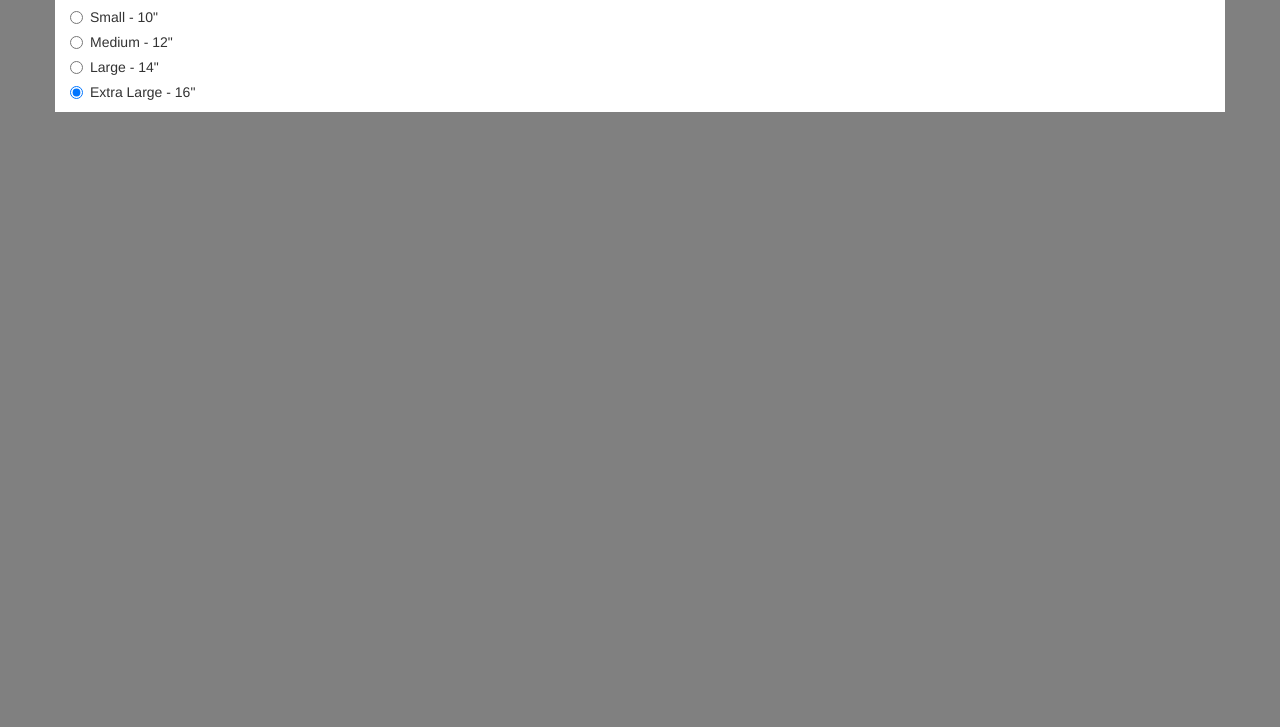
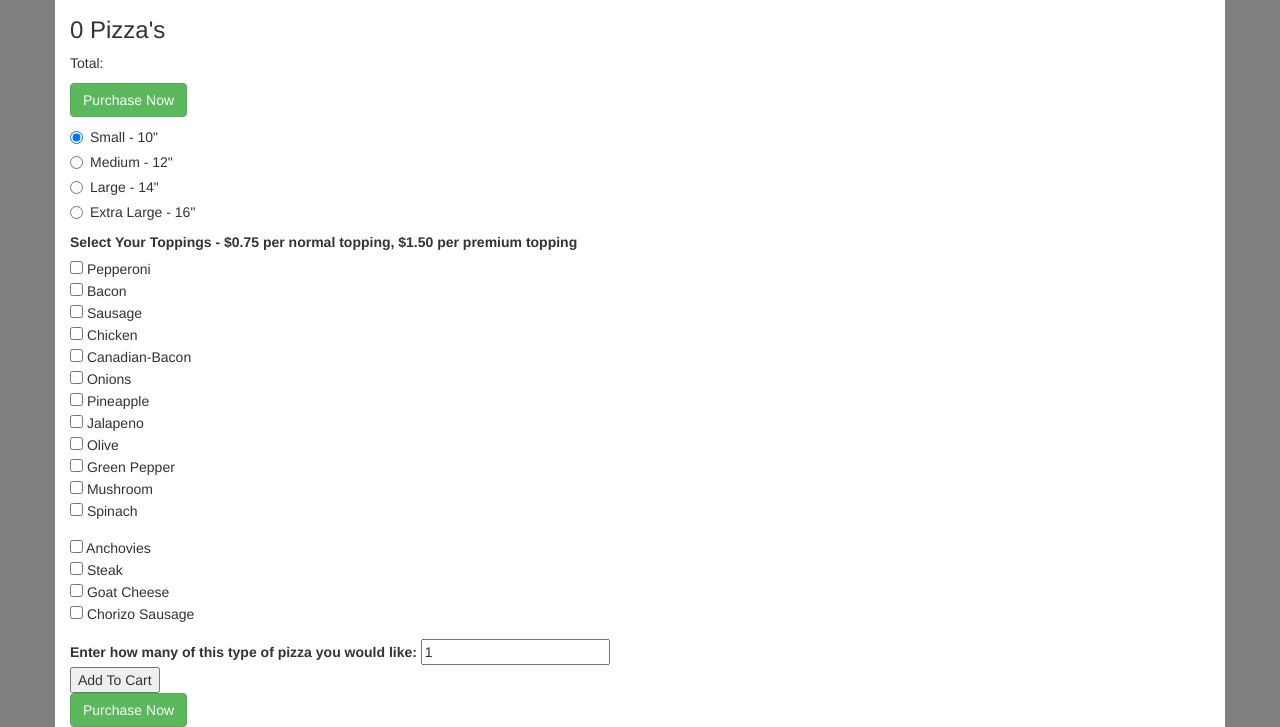
Before and after one commit to JBryan22/pizza-shop, a plain HTML site: page index.html in a window 1280 px wide. Shown: the part 116-843 px from the top of the page. Before the commit the page ends 800 px from the top, so only its background shows below. Drawn offline with nearby package versions, Linux system fonts and the light colour scheme.

Commit message:
Add toppings, multiplier, and submit buttons to html

```diff
--- a/index.html
+++ b/index.html
@@ -20,6 +20,16 @@
       <main>
         <h2>Order Form</h2>
 
+        <div class="side-total">
+          <h3>0 Pizza's</h3>
+          <ul>
+
+          </ul>
+          <p>Total:</p>
+          <p span="total"></span></p>
+          <button type="click" class="purchase btn btn-success">Purchase Now</button>
+        </div>
+
         <form id="order-form">
           <div class="radio">
             <label>
@@ -29,23 +39,57 @@
           </div>
           <div class="radio">
             <label>
-              <input type="radio" name="size" value="medium" checked>
+              <input type="radio" name="size" value="medium">
               Medium - 12"
             </label>
           </div>
           <div class="radio">
             <label>
-              <input type="radio" name="size" value="large" checked>
+              <input type="radio" name="size" value="large">
               Large - 14"
             </label>
           </div>
           <div class="radio">
             <label>
-              <input type="radio" name="size" value="xlarge" checked>
+              <input type="radio" name="size" value="xlarge">
               Extra Large - 16"
             </label>
           </div>
+
+          <div class="form-group">
+            <label>Select Your Toppings - $0.75 per normal topping, $1.50 per premium topping </label><br>
+            <input type="checkbox" name="toppings" value="pepperoni"> Pepperoni<br>
+            <input type="checkbox" name="toppings" value="bacon"> Bacon<br>
+            <input type="checkbox" name="toppings" value="sausage"> Sausage<br>
+            <input type="checkbox" name="toppings" value="chicken"> Chicken<br>
+            <input type="checkbox" name="toppings" value="canadian"> Canadian-Bacon<br>
+            <input type="checkbox" name="toppings" value="onions"> Onions<br>
+            <input type="checkbox" name="toppings" value="pineapple"> Pineapple<br>
+            <input type="checkbox" name="toppings" value="jalapeno"> Jalapeno<br>
+            <input type="checkbox" name="toppings" value="olive"> Olive<br>
+            <input type="checkbox" name="toppings" value="greenPepper"> Green Pepper<br>
+            <input type="checkbox" name="toppings" value="mushroom"> Mushroom<br>
+            <input type="checkbox" name="toppings" value="spinach"> Spinach<br>
+          </div>
+
+          <div class="form-group">
+            <input type="checkbox" name="premium-toppings" value="anchovies"> Anchovies<br>
+            <input type="checkbox" name="premium-toppings" value="steak"> Steak<br>
+            <input type="checkbox" name="premium-toppings" value="goat"> Goat Cheese<br>
+            <input type="checkbox" name="premium-toppings" value="chorizo"> Chorizo Sausage<br>
+          </div>
+
+          <div class="multiplier">
+            <label>Enter how many of this type of pizza you would like:</label>
+            <input type="number" id="multi" value="1">
+          </div>
+
+          <button type="submit" id="addToCart">Add To Cart</button>
+
         </form>
+
+        <button type="click" class="purchase btn btn-success">Purchase Now</button>
+
       </main>
     </div>
   </body>
```
